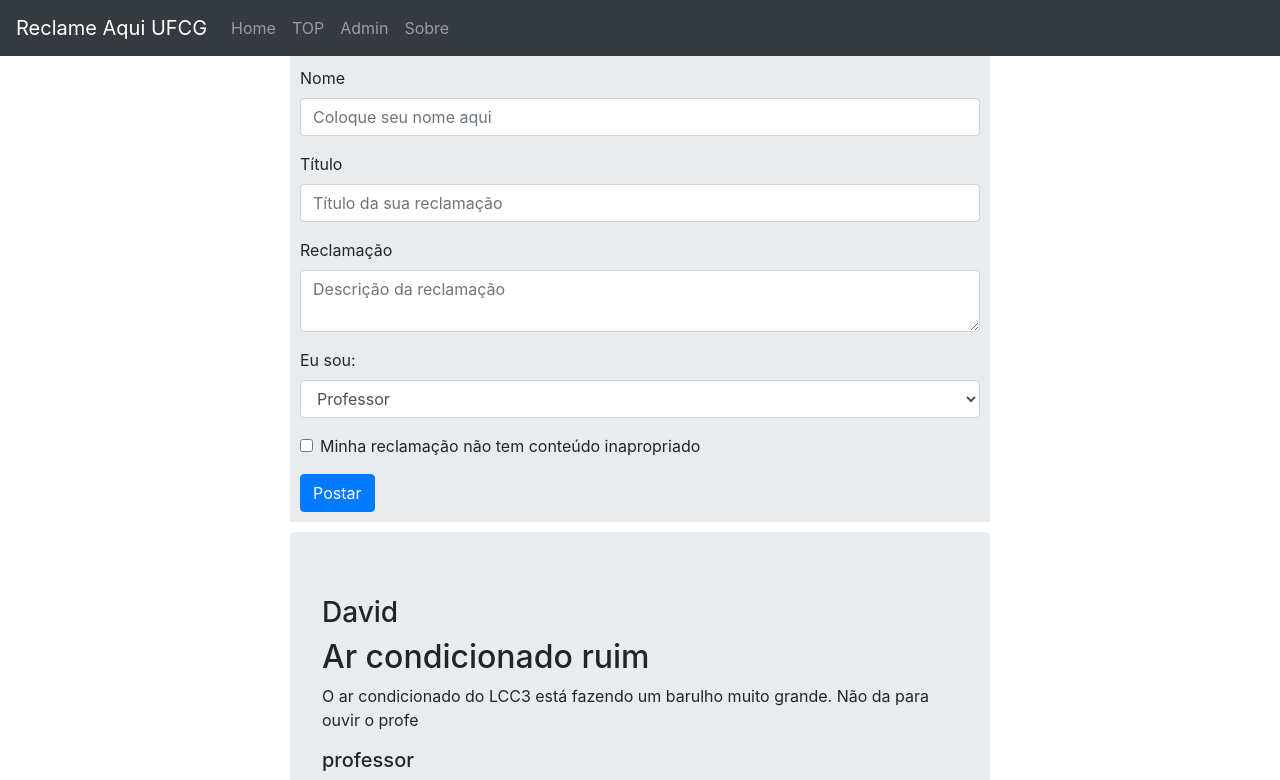
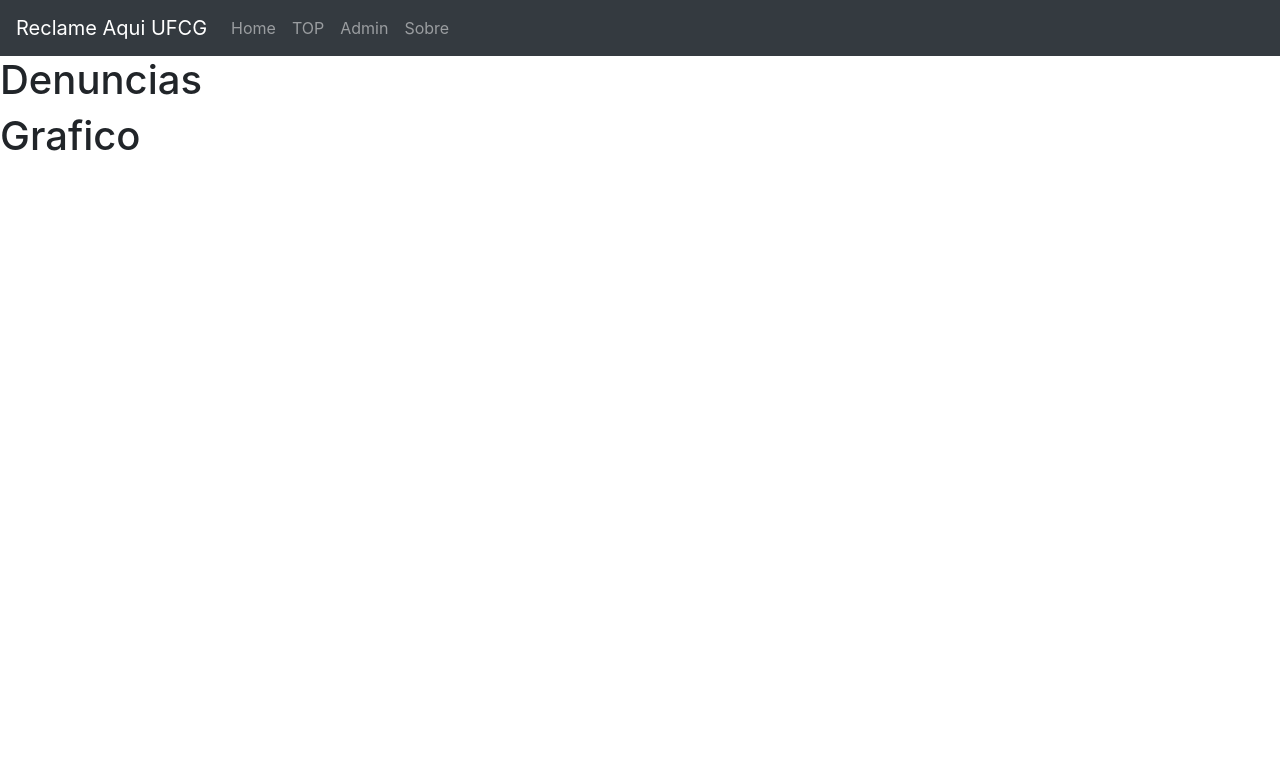
Before and after one commit to davidedup/reclame-aqui-ufcg, a React (Create React App) app in the folder client/reclame-aqui-ufcg/: page /admin in a window 1280 px wide. Shown: the top 780 px of the page. Built offline with nearby package versions, Linux system fonts and the light colour scheme.

Commit message:
roteando e criando estrutura de components de admin

```diff
--- a/client/reclame-aqui-ufcg/src/App.js
+++ b/client/reclame-aqui-ufcg/src/App.js
@@ -3,6 +3,7 @@
 import "./App.css";
 import NavBar from "./components/navbar/navbar.js";
 import Sobre from "./components/sobre/sobre.js";
+import AdminPage from "./components/admin/adminPage.js";
 import { BrowserRouter, Switch, Route } from "react-router-dom";
 
 function App() {
@@ -12,8 +13,8 @@
       <BrowserRouter>
         <Switch>
           <Route path="/sobre" component={Sobre} />
+          <Route path="/admin" component={AdminPage} />
           <Route path="/" component={ReclamacoesFeed} />
-
         </Switch>
       </BrowserRouter>
     </div>
--- /dev/null
+++ b/client/reclame-aqui-ufcg/src/components/admin/adminPage.js
@@ -0,0 +1,19 @@
+import React, { Component } from "react";
+import Grafico from "./grafico.js";
+import Denuncias from "./denuncias.js";
+
+class AdminPage extends Component {
+  constructor(props) {
+    super(props);
+  }
+  render() {
+    return (
+      <div>
+        <Denuncias />
+        <Grafico />
+      </div>
+    );
+  }
+}
+
+export default AdminPage;
--- /dev/null
+++ b/client/reclame-aqui-ufcg/src/components/admin/denuncias.js
@@ -0,0 +1,17 @@
+import React, { Component } from "react";
+// import "./admin.css";
+
+class Denuncias extends Component {
+  constructor(props) {
+    super(props);
+  }
+  render() {
+    return (
+      <div>
+        <h1>Denuncias</h1>
+      </div>
+    );
+  }
+}
+
+export default Denuncias;
--- /dev/null
+++ b/client/reclame-aqui-ufcg/src/components/admin/grafico.js
@@ -0,0 +1,17 @@
+import React, { Component } from "react";
+// import "./admin.css";
+
+class Grafico extends Component {
+  constructor(props) {
+    super(props);
+  }
+  render() {
+    return (
+      <div>
+        <h1>Grafico</h1>
+      </div>
+    );
+  }
+}
+
+export default Grafico;
--- a/client/reclame-aqui-ufcg/src/components/navbar/navbar.js
+++ b/client/reclame-aqui-ufcg/src/components/navbar/navbar.js
@@ -12,7 +12,7 @@
           <Nav className="mr-auto">
             <Nav.Link href="/">Home</Nav.Link>
             <Nav.Link href="#link">TOP</Nav.Link>
-            <Nav.Link href="#link">Admin</Nav.Link>
+            <Nav.Link href="admin">Admin</Nav.Link>
             <Nav.Link href="sobre">Sobre</Nav.Link>
           </Nav>
         </Navbar.Collapse>
```
